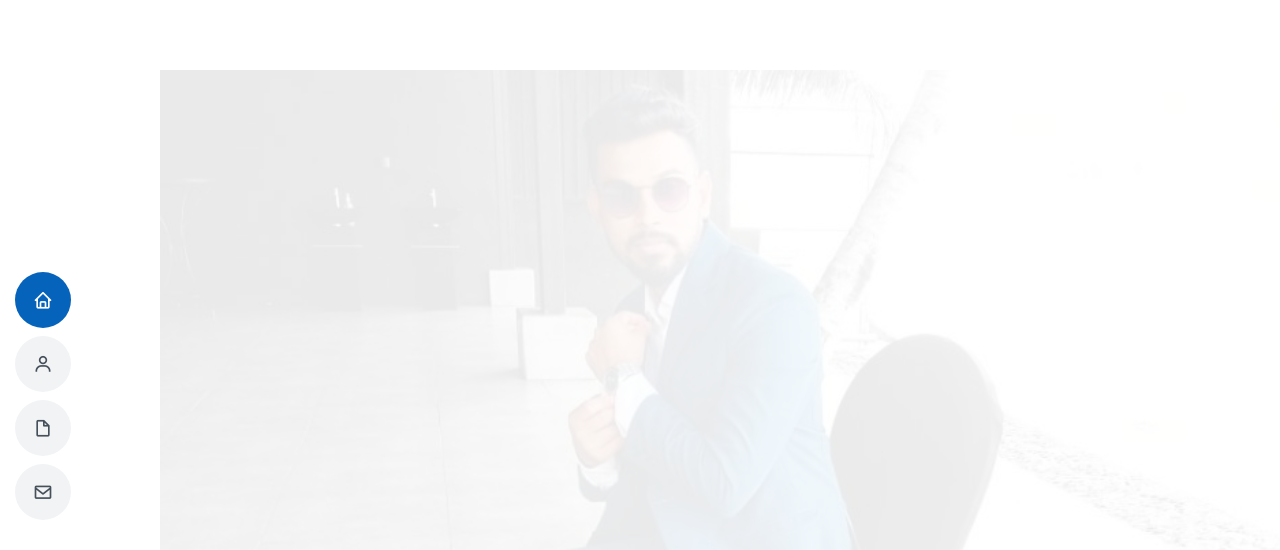
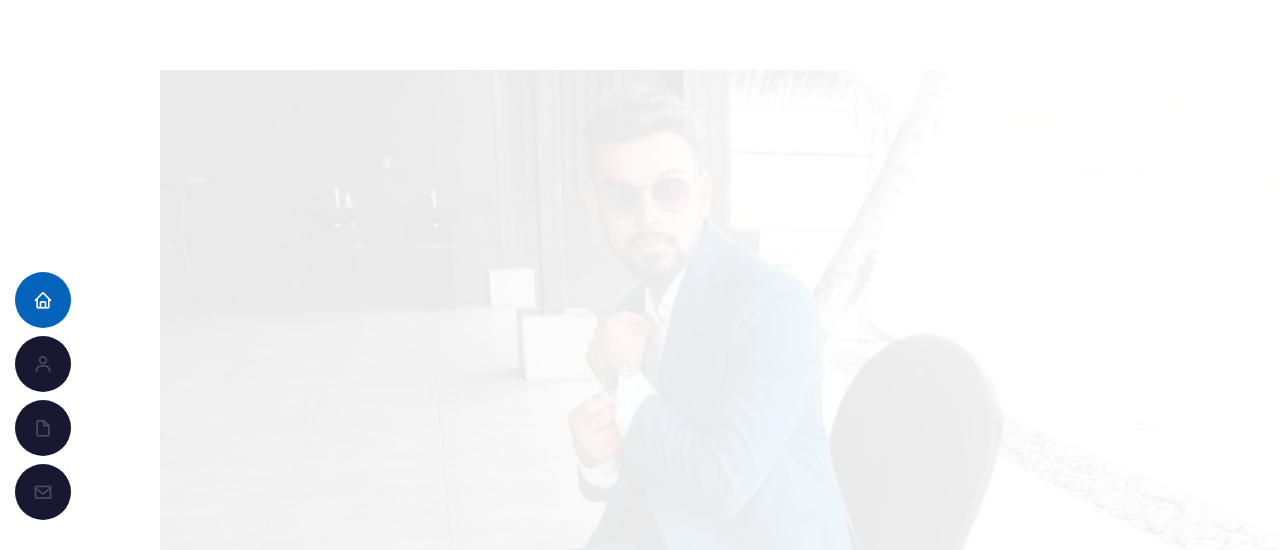
Before and after one commit to NTharuka/NTharuka.github.io, a plain HTML site: page index.html in a window 1280 px wide. Shown: the top 550 px of the page. Drawn offline with nearby package versions, Linux system fonts and the light colour scheme.

Commit message:
new updat17

```diff
--- a/assets/css/style.css
+++ b/assets/css/style.css
@@ -184,7 +184,7 @@ h6 {
   transition: 0.3s;
   font-size: 15px;
   border-radius: 50px;
-  background: #f2f3f5;
+  background: #181831;
   height: 56px;
   width: 100%;
   overflow: hidden;
```
